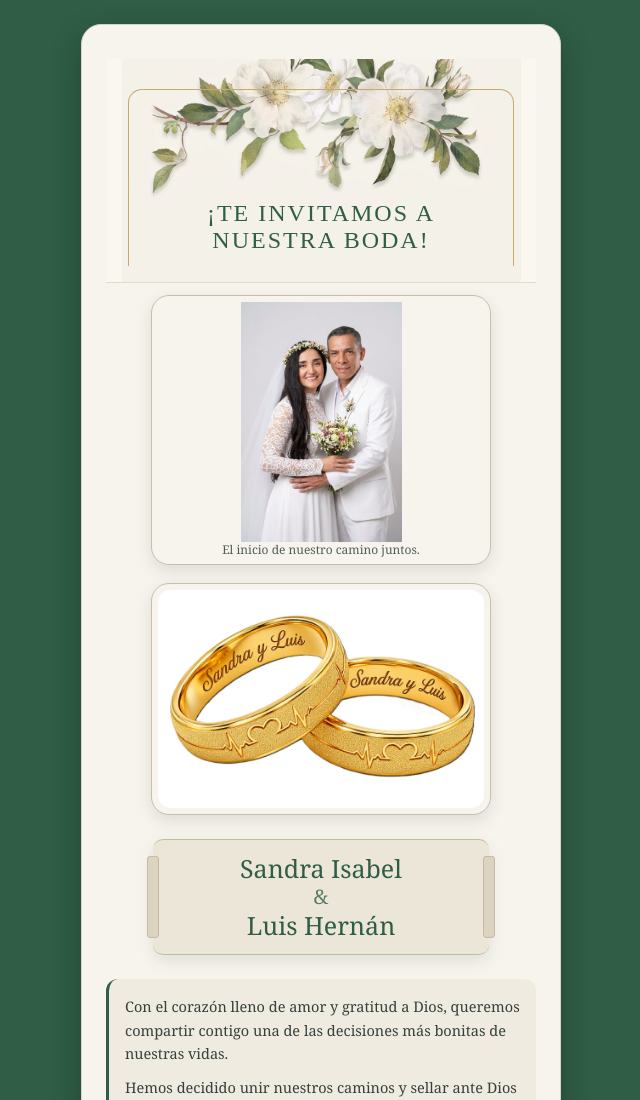
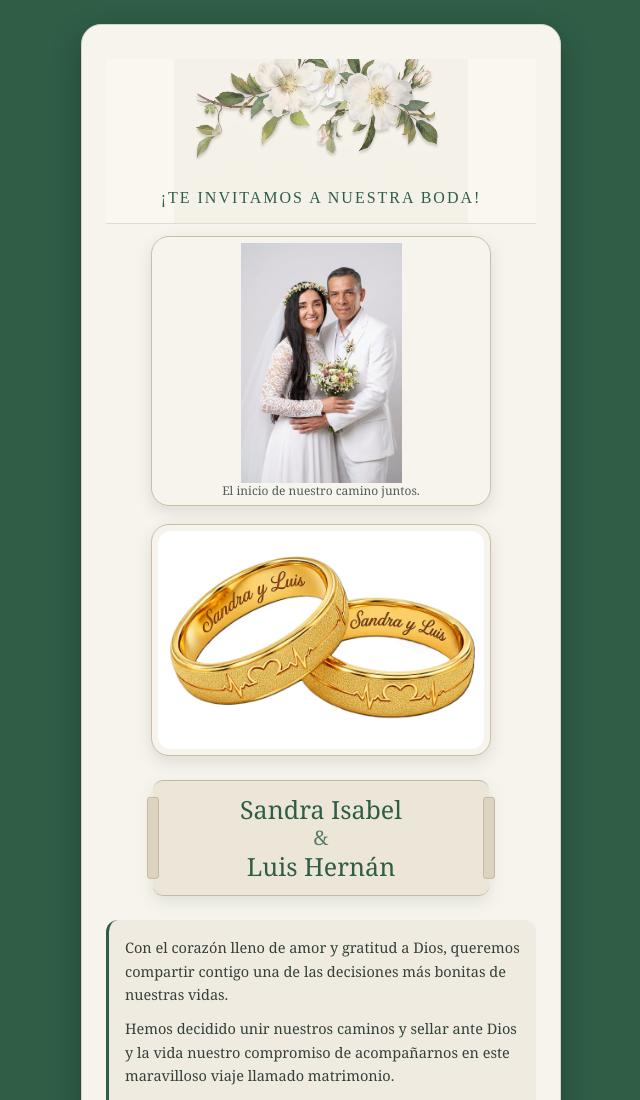
Before and after one commit to LuisDataS/Mi-Boda, a plain HTML site: page index.html in a window 1280 px wide. Shown: the top 1100 px of the page, without its empty margins (319-959 px from the left). Drawn offline with Linux system fonts and the light colour scheme.

Commit message:
Update index.html

```diff
--- a/index.html
+++ b/index.html
@@ -33,24 +33,11 @@
       text-align: center;
     }
 
-    .marco-dorado-superior {
-      position: relative;
-      border-top: 1.5px solid #c8a96e;
-      border-left: 1.5px solid #c8a96e;
-      border-right: 1.5px solid #c8a96e;
-      border-top-left-radius: 14px;
-      border-top-right-radius: 14px;
-      /* Margen negativo para que el marco "abrace" e integre la imagen */
-      margin-top: -100px;
-      padding: 110px 14px 12px;
-      z-index: 1;
-    }
-
     .encabezado-floral .subtitulo {
       position: relative;
       z-index: 2;
       margin: 0;
-      font-size: 24px;
+      font-size: 16px;
       color: #2f5d46;
       font-family: 'Playfair Display', serif; /* O la tipografía elegante que estés usando */
       text-transform: uppercase;
```
